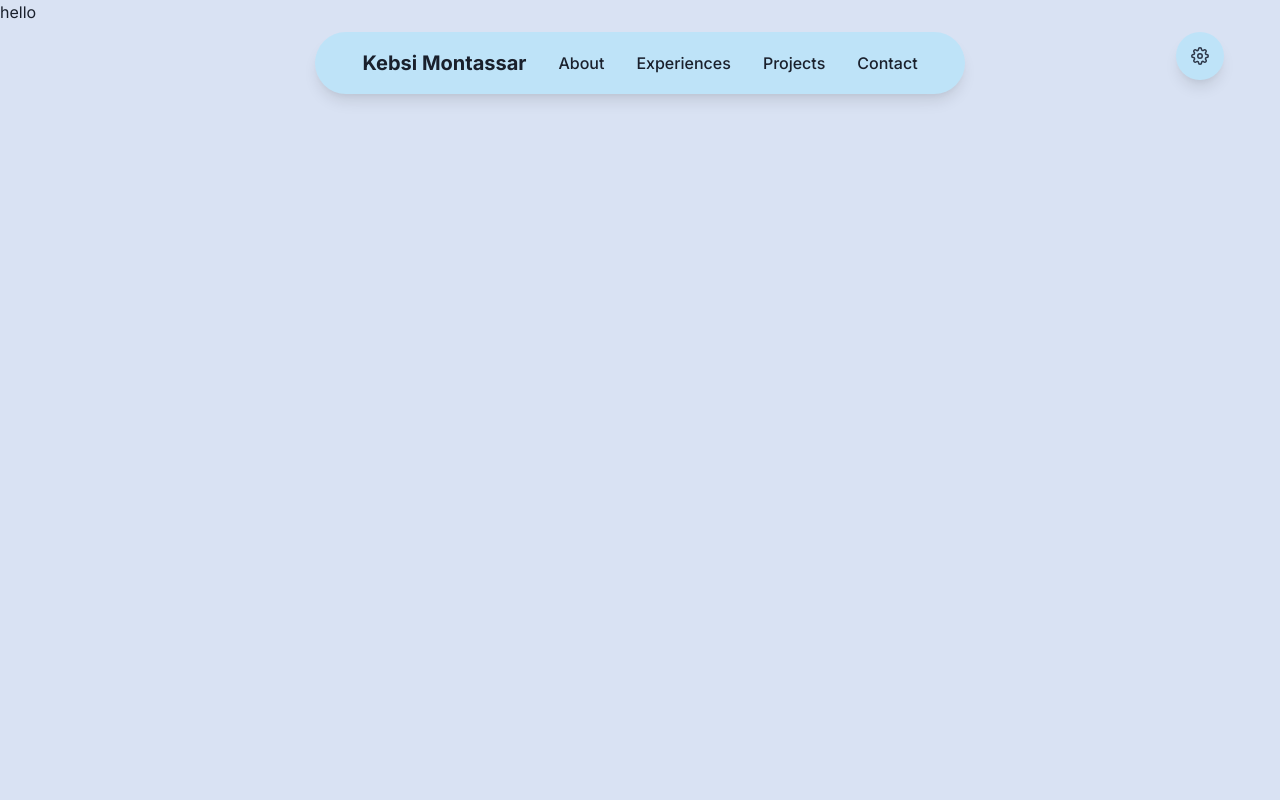
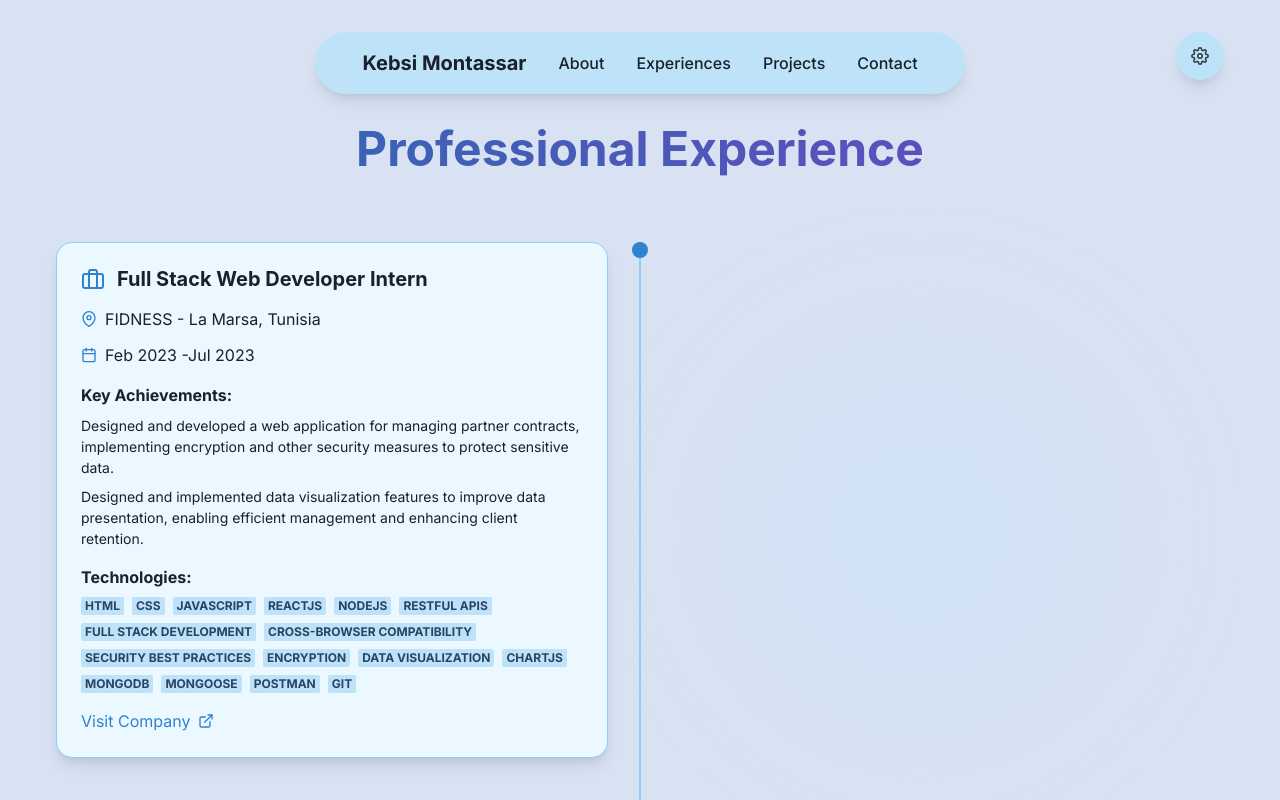
Before and after one commit to KabsiMontassar/portfolio, a React (Vite) app: page /experience in a window 1280 px wide. Shown: the top 800 px of the page. Built offline with nearby package versions, Linux system fonts and the light colour scheme.

Commit message:
Update experience.jsx

```diff
--- a/src/pages/experience.jsx
+++ b/src/pages/experience.jsx
@@ -1,4 +1,8 @@
 import React from 'react'
+import { Box, Flex, Text, Heading, Badge, Link, Icon, useColorModeValue } from '@chakra-ui/react'
+import { FiBriefcase, FiMapPin, FiCalendar, FiExternalLink } from 'react-icons/fi'
+import gsap from 'gsap'
+import { ScrollTrigger } from 'gsap/ScrollTrigger'
 
 const data = [
   {
@@ -97,10 +101,196 @@ const data = [
 
 ]
 
-const experience = () => {
+const ExperienceCard = ({ experience, index }) => {
+  const cardRef = React.useRef(null)
+
+  React.useEffect(() => {
+    gsap.registerPlugin(ScrollTrigger)
+
+    gsap.fromTo(cardRef.current,
+      {
+        opacity: 0,
+        x: index % 2 === 0 ? -50 : 50
+      },
+      {
+        opacity: 1,
+        x: 0,
+        duration: 1,
+        scrollTrigger: {
+          trigger: cardRef.current,
+          start: 'top bottom-=100',
+          end: 'bottom center',
+          toggleActions: 'play none none reverse'
+        }
+      }
+    )
+  }, [index])
+
+  const bgColor = useColorModeValue('blue.50', 'gray.700')
+  const borderColor = useColorModeValue('blue.200', 'blue.500')
+  const timelineDotColor = useColorModeValue('blue.500', 'blue.200')
+
   return (
-    <div>hello</div>
+    <Flex
+      ref={cardRef}
+      position="relative"
+      mb={12}
+      _before={{
+        content: '""',
+        position: 'absolute',
+        left: { base: '20px', md: '50%' },
+        height: 'calc(100% + 50px)',
+        width: '2px',
+        bg: borderColor,
+        transform: { md: 'translateX(-50%)' }
+      }}
+      minHeight="600px"
+    >
+      <Box
+        position="absolute"
+        left={{ base: '12px', md: '50%' }}
+        top="0"
+        w="16px"
+        h="16px"
+        borderRadius="full"
+        bg={timelineDotColor}
+        transform={{ md: 'translateX(-50%)' }}
+        zIndex={2}
+        boxShadow={`0 0 0 4px ${bgColor}`}
+      />
+
+      <Flex
+
+        direction="column"
+        ml={{ base: '40px', md: index % 2 === 0 ? '0' : '50%' }}
+        mr={{ base: '0', md: index % 2 === 0 ? '50%' : '0' }}
+        pr={{ base: '4', md: index % 2 === 0 ? '8' : '0' }}
+        pl={{ base: '4', md: index % 2 === 0 ? '0' : '8' }}
+        position="relative"
+        width={{ base: 'calc(100% - 40px)', md: '50%' }}
+      >
+        <Box
+
+          bg={bgColor}
+          p={6}
+          borderRadius="2xl"
+          boxShadow="lg"
+          border="1px solid"
+          borderColor={borderColor}
+          transition="transform 0.3s ease"
+          _hover={{ transform: 'translateY(-5px)' }}
+        >
+          <Flex align="center" mb={4}>
+            <Icon as={FiBriefcase} boxSize={6} color={timelineDotColor} />
+            <Heading size="md" ml={3}>{experience.title}</Heading>
+          </Flex>
+
+          <Flex direction="column" gap={3}>
+            <Flex align="center">
+              <Icon as={FiMapPin} color={timelineDotColor} />
+              <Text ml={2}>{experience.company} - {experience.location}</Text>
+            </Flex>
+
+            <Flex align="center">
+              <Icon as={FiCalendar} color={timelineDotColor} />
+              <Text ml={2}>
+                {new Date(experience.startDate).toLocaleDateString('en-US', { month: 'short', year: 'numeric' })} -
+                {new Date(experience.endDate).toLocaleDateString('en-US', { month: 'short', year: 'numeric' })}
+              </Text>
+            </Flex>
+          </Flex>
+
+          <Box mt={4}>
+            <Text fontWeight="bold" mb={2}>Key Achievements:</Text>
+            {experience.Description.map((desc, idx) => (
+              <Text key={idx} mb={2} fontSize="sm">{desc}</Text>
+            ))}
+          </Box>
+
+          <Box mt={4}>
+            <Text fontWeight="bold" mb={2}>Technologies:</Text>
+            <Flex wrap="wrap" gap={2}>
+              {experience.Technologies.map((tech, idx) => (
+                <Badge key={idx} colorScheme="blue" variant="subtle">
+                  {tech}
+                </Badge>
+              ))}
+            </Flex>
+          </Box>
+
+          <Link
+            href={experience.linkToCompany}
+            isExternal
+            mt={4}
+            display="inline-flex"
+            alignItems="center"
+            color={timelineDotColor}
+            _hover={{ textDecoration: 'none', opacity: 0.8 }}
+          >
+            Visit Company <Icon as={FiExternalLink} ml={2} />
+          </Link>
+        </Box>
+      </Flex>
+    </Flex>
   )
 }
 
-export default experience
+const Experience = () => {
+  return (
+    <Box
+      pt="120px"
+      px={4}
+      maxW="1200px"
+
+      mx="auto"
+      position="relative"
+      overflow="hidden"
+    >
+      <Box
+        position="absolute"
+        top="15%"
+        right="10%"
+        w="400px"
+        h="400px"
+        borderRadius="full"
+        bg={useColorModeValue("blue.100", "blue.900")}
+        filter="blur(80px)"
+        opacity={0.3}
+        zIndex={0}
+      />
+      <Box
+        position="absolute"
+        bottom="10%"
+        left="5%"
+        w="500px"
+        h="500px"
+        borderRadius="full"
+        bg={useColorModeValue("purple.100", "purple.900")}
+        filter="blur(100px)"
+        opacity={0.2}
+        zIndex={0}
+      />
+
+      <Heading
+        textAlign="center"
+        mb={16}
+        fontSize={{ base: "4xl", md: "5xl" }}
+        bgGradient={useColorModeValue(
+          'linear(to-r, blue.600, purple.600)',
+          'linear(to-r, blue.200, purple.200)'
+        )}
+        bgClip="text"
+      >
+        Professional Experience
+      </Heading>
+
+      <Box position="relative" zIndex={1}>
+        {data.map((exp, index) => (
+          <ExperienceCard key={index} experience={exp} index={index} />
+        ))}
+      </Box>
+    </Box>
+  )
+}
+
+export default Experience
```
